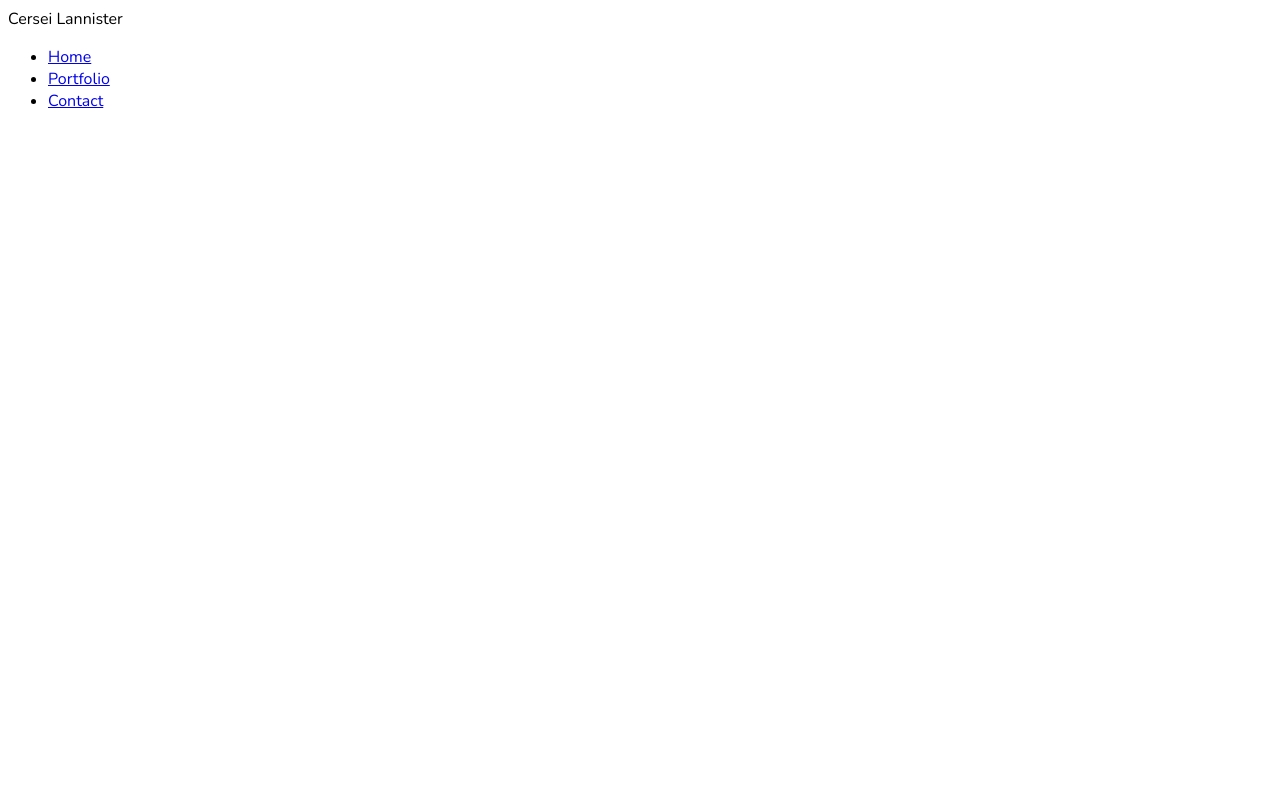
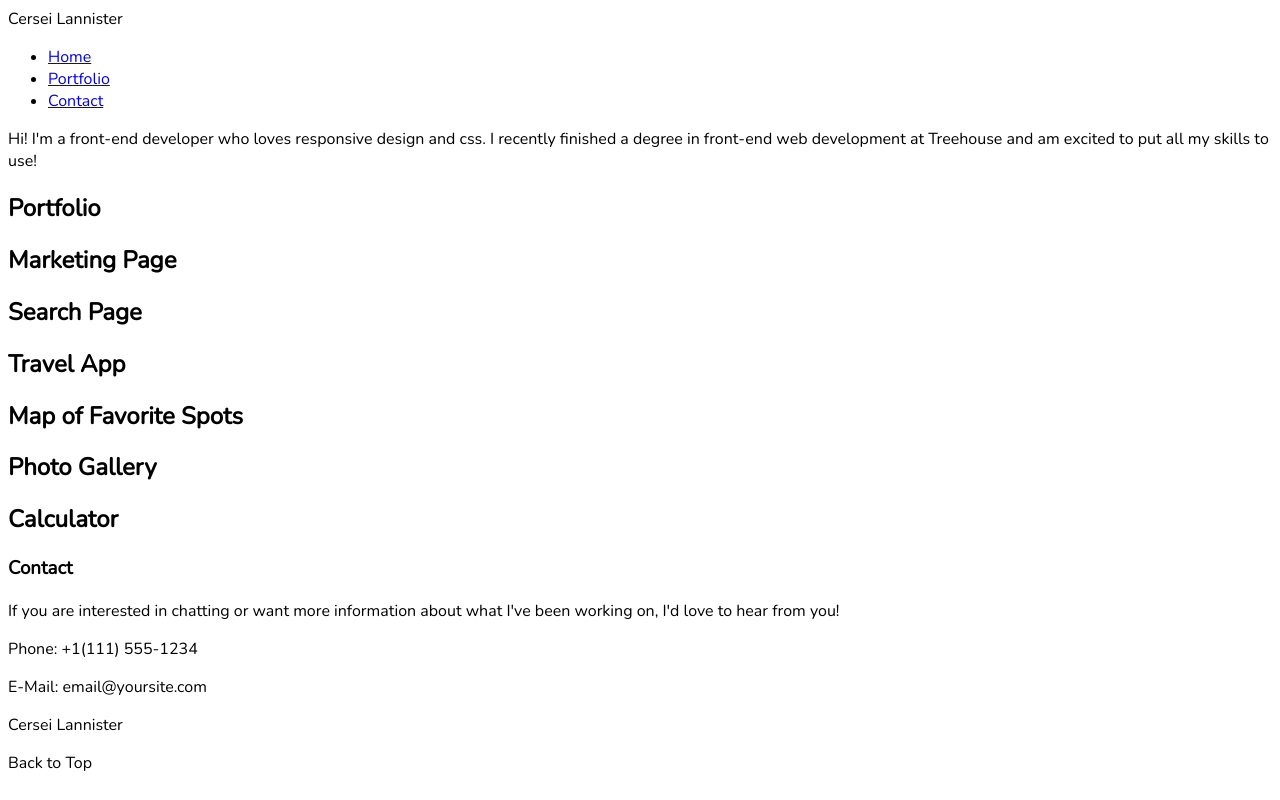
Before and after one commit to I-Strohmeyer/techdegree-project-2, a plain HTML site: page index.html in a window 1280 px wide. Drawn offline with nearby package versions, Linux system fonts and the light colour scheme.

Commit message:
Added basic structure

```diff
--- a/index.html
+++ b/index.html
@@ -1,25 +1,51 @@
 <html>
   <head>
     <meta charset="utf-8" />
-        <meta name="viewport" content="width=device-width, initial-scale=1.0">
+    <meta name="viewport" content="width=device-width, initial-scale=1.0" />
     <title>Cersei Lannister</title>
-        <link rel="stylesheet" href="css/styles.css"/>
-        <link href="https://fonts.googleapis.com/css?family=Nunito|Oxygen" rel="stylesheet">
+    <link rel="stylesheet" href="css/styles.css" />
+    <link
+      href="https://fonts.googleapis.com/css?family=Nunito|Oxygen"
+      rel="stylesheet"
+    />
   </head>
   <body>
     <div class="main-nav">
       <p>
         Cersei Lannister
       </p>
-            <ul>
+      <ul class="nav-list">
         <li><a href="#">Home</a></li>
         <li><a href="#">Portfolio</a></li>
         <li><a href="#">Contact</a></li>
       </ul>
     </div>
     <header></header>
+    <div class="intro">
+      <p>
+        Hi! I'm a front-end developer who loves responsive design and css. I
+        recently finished a degree in front-end web development at Treehouse and
+        am excited to put all my skills to use!
+      </p>
+    </div>
+    <div class="main-content">
+        <h2>Portfolio</h2>
+        <h2>Marketing Page</h2>
+        <h2>Search Page</h2>
+        <h2>Travel App</h2>
+        <h2>Map of Favorite Spots</h2>
+        <h2>Photo Gallery</h2>
+        <h2>Calculator</h2>
+    </div>
+    <footer>
+        <h3>Contact</h3>
+        <p>If you are interested in chatting or want more information about what I've been working on, I'd love to hear from you!</p>
+        <p>Phone: +1(111) 555-1234</p>
+        <p>E-Mail: email@yoursite.com</p>
         <div>
-
+            <p>Cersei Lannister</p>
+            <p>Back to Top</p>
         </div>
+    </footer>
   </body>
 </html>
```
Lines whose indentation alone changed are shown as unchanged.
